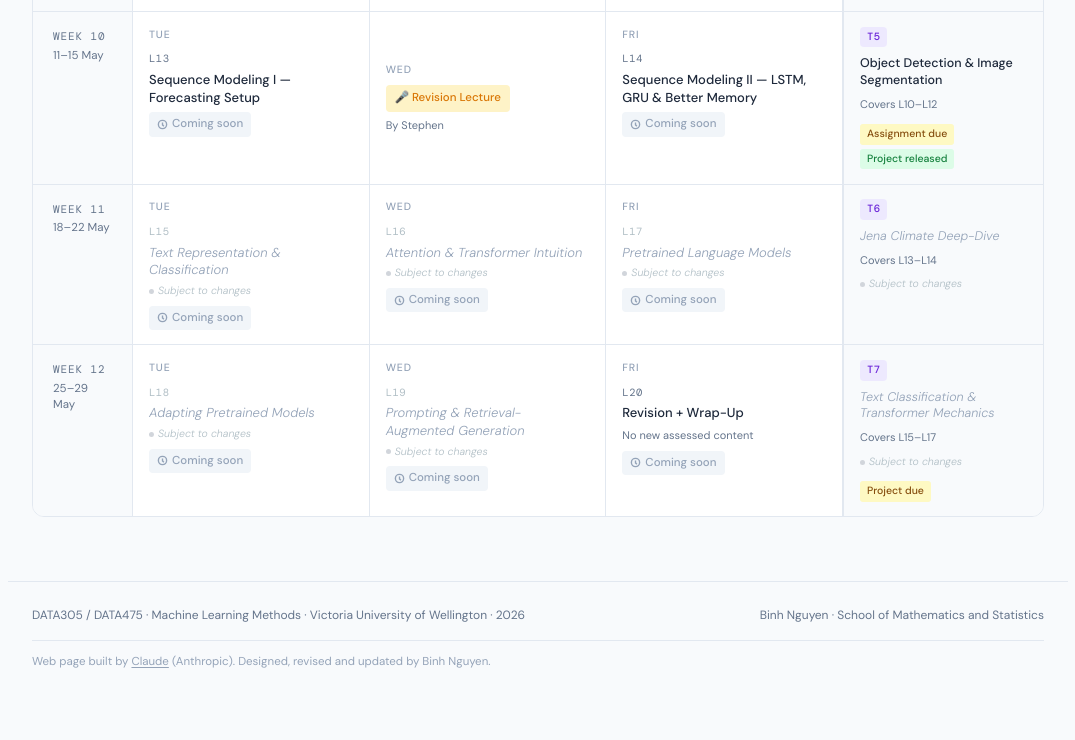
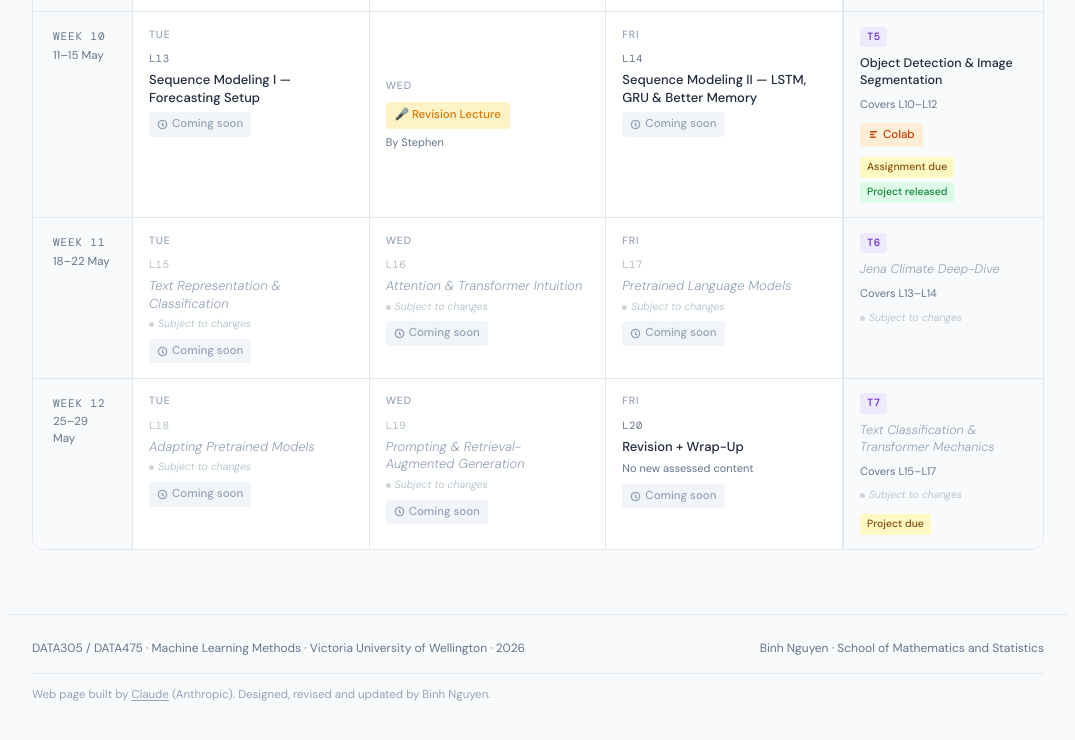
Before and after one commit to ngphubinh/data305_2026, a plain HTML site: page index.html in a window 1280 px wide. Shown: the part 1194-1934 px from the top of the page, without its empty margins (102-1177 px from the left). Before the commit the page ends 1913 px from the top, so only its background shows below. Drawn offline with nearby package versions, Linux system fonts and the light colour scheme.

Commit message:
Add T4 & T5 links

```diff
--- a/index.html
+++ b/index.html
@@ -392,8 +392,7 @@
         <div class="tut-title">CNNs, Architectures &amp; Transfer Learning</div>
         <div class="tut-covers">Covers L07–L09</div>
         <div class="link-row">
-          <!-- TODO: replace href with real Colab URL for T4 -->
-          <a class="btn colab" href="#" target="_blank"><svg viewBox="0 0 16 16" fill="none" stroke="currentColor" stroke-width="2"><path d="M3 4h10M3 8h6M3 12h8"/></svg>Colab</a>
+          <a class="btn colab" href="https://colab.research.google.com/drive/1Sr8x_WIlXXQcyl_MkTCOYYiTJOQnwySW?usp=sharing" target="_blank"><svg viewBox="0 0 16 16" fill="none" stroke="currentColor" stroke-width="2"><path d="M3 4h10M3 8h6M3 12h8"/></svg>Colab</a>
         </div>
       </div>
     </div>
@@ -433,6 +432,9 @@
         <div class="tut-tag">T5</div>
         <div class="tut-title">Object Detection &amp; Image Segmentation</div>
         <div class="tut-covers">Covers L10–L12</div>
+		<div class="link-row">
+          <a class="btn colab" href="https://colab.research.google.com/drive/1-UiQz4aNZr_L2nDx6iTi2d6MTSFbp6eo?usp=sharing" target="_blank"><svg viewBox="0 0 16 16" fill="none" stroke="currentColor" stroke-width="2"><path d="M3 4h10M3 8h6M3 12h8"/></svg>Colab</a>
+        </div>
         <div class="assess-badges">
           <span class="badge due">Assignment due</span>
           <span class="badge released">Project released</span>
```
